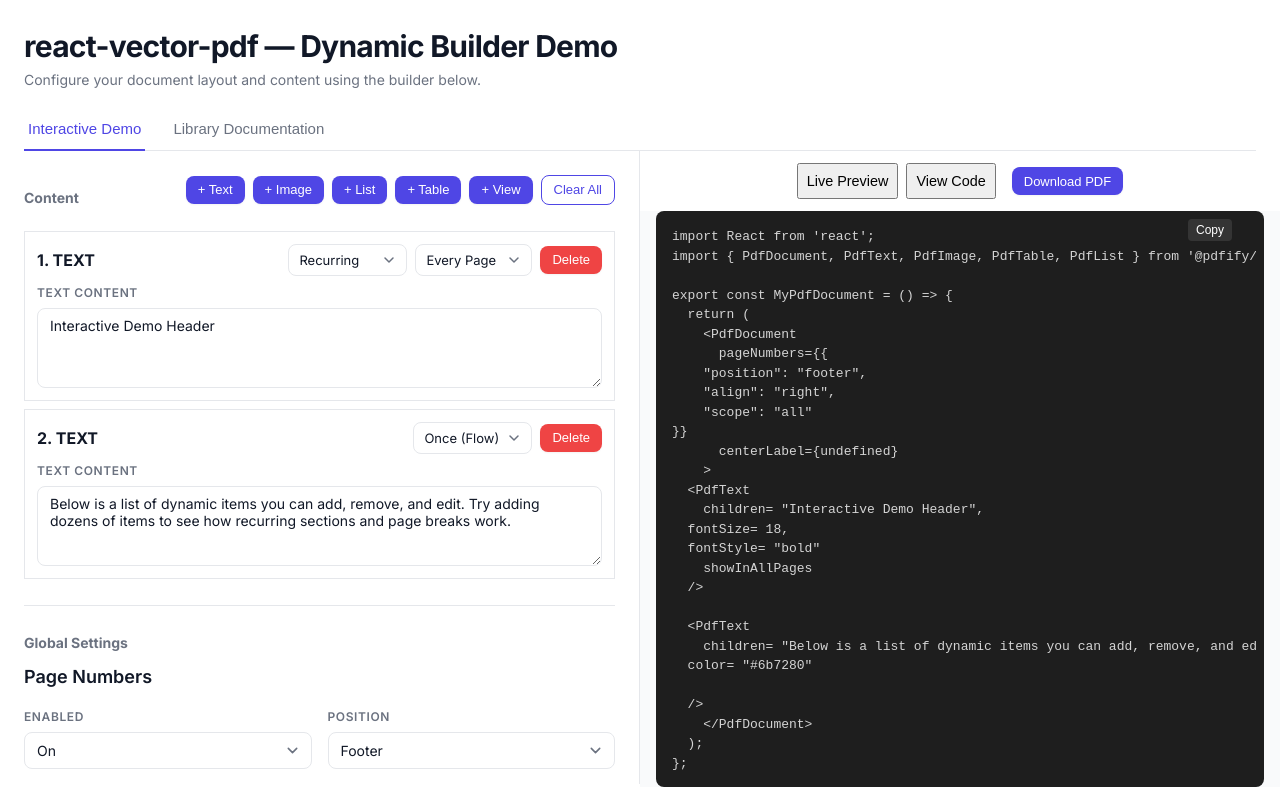
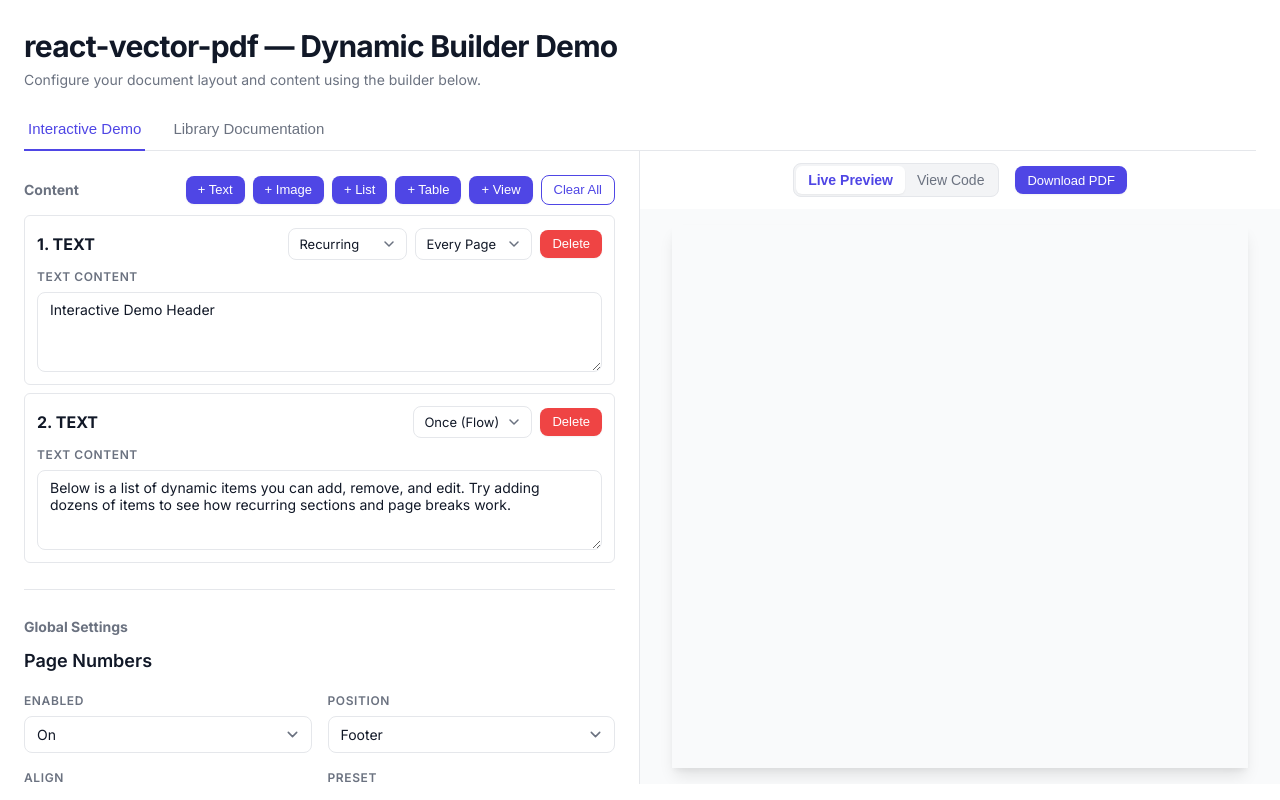
Before and after one commit to adithyavalsaraj/react-vector-pdf, a React (Vite) app: page / in a window 1280 px wide. Built offline with nearby package versions, Linux system fonts and the light colour scheme.

Commit message:
UI update and related fixes

```diff
--- a/src/demo/DemoApp.tsx
+++ b/src/demo/DemoApp.tsx
@@ -7,6 +7,7 @@ import { CodeBlock } from "./components/CodeBlock";
 import { DemoPdfContent } from "./components/DemoPdfContent";
 import { DocsContent } from "./components/DocsContent";
 import { Tabs } from "./components/Tabs";
+import { ViewToggle } from "./components/ViewToggle";
 import { CenterLabelSettings } from "./components/settings/CenterLabelSettings";
 import { ImageSettings } from "./components/settings/ImageSettings";
 import { PageNumberSettings } from "./components/settings/PageNumberSettings";
@@ -244,7 +245,7 @@ export const DemoApp: React.FC = () => {
           <div className="pane-left pane-scrollable">
             <div className="vstack gap-4">
               <div className="vstack">
-                <div className="hstack justify-between items-center">
+                <div className="hstack justify-between items-center sticky-top">
                   <h3 className="text-sm font-bold uppercase text-muted m-0">
                     Content
                   </h3>
@@ -255,12 +256,14 @@ export const DemoApp: React.FC = () => {
                     />
                   </div>
                 </div>
+                {items.length > 0 && (
                   <BuilderList
                     items={items}
                     onRemove={removeItem}
                     onUpdate={updateItem}
                     onUpdateProps={updateItemProps}
                   />
+                )}
               </div>
 
               <div className="hr"></div>
@@ -341,22 +344,7 @@ export const DemoApp: React.FC = () => {
           <div className="pane-right">
             {/* Header */}
             <div className="hstack justify-between p-3 border-bottom bg-white justify-center">
-              <div className="hstack gap-2">
-                <button
-                  className={`tab-btn ${mode === "preview" ? "active" : ""}`}
-                  onClick={() => setMode("preview")}
-                  style={{ fontSize: "0.9rem", padding: "0.5rem" }}
-                >
-                  Live Preview
-                </button>
-                <button
-                  className={`tab-btn ${mode === "download" ? "active" : ""}`}
-                  onClick={() => setMode("code" as any)}
-                  style={{ fontSize: "0.9rem", padding: "0.5rem" }}
-                >
-                  View Code
-                </button>
-              </div>
+              <ViewToggle mode={mode} setMode={setMode} />
               <div className="hstack gap-2">
                 <button
                   className={`btn btn-sm ${downloading ? "loading" : ""}`}
--- a/src/demo/components/BuilderControls.tsx
+++ b/src/demo/components/BuilderControls.tsx
@@ -11,7 +11,7 @@ export const BuilderControls: React.FC<BuilderControlsProps> = ({
   onClearAll,
 }) => {
   return (
-    <div className="hstack gap-2 wrap mb-4">
+    <div className="hstack gap-2 wrap">
       <button className="btn btn-sm" onClick={() => onAddItem("text")}>
         + Text
       </button>
--- a/src/demo/components/BuilderItem.tsx
+++ b/src/demo/components/BuilderItem.tsx
@@ -44,7 +44,7 @@ export const BuilderItem: React.FC<BuilderItemProps> = ({
   };
 
   return (
-    <div className="builder-item card p-3 border">
+    <div className="builder-item card p-3 border rounded">
       <div className="hstack justify-between mb-2">
         <strong>
           {index + 1}. {item.type.toUpperCase()}
--- /dev/null
+++ b/src/demo/components/ViewToggle.tsx
@@ -0,0 +1,26 @@
+import React from "react";
+import { DemoMode } from "../types";
+
+interface ViewToggleProps {
+  mode: DemoMode;
+  setMode: (mode: DemoMode) => void;
+}
+
+export const ViewToggle: React.FC<ViewToggleProps> = ({ mode, setMode }) => {
+  return (
+    <div className="view-toggle">
+      <button
+        className={`toggle-btn ${mode === "preview" ? "active" : ""}`}
+        onClick={() => setMode("preview")}
+      >
+        Live Preview
+      </button>
+      <button
+        className={`toggle-btn ${mode === "code" ? "active" : ""}`}
+        onClick={() => setMode("code")}
+      >
+        View Code
+      </button>
+    </div>
+  );
+};
--- a/src/demo/hooks/useDemoApp.ts
+++ b/src/demo/hooks/useDemoApp.ts
@@ -3,7 +3,7 @@ import { DemoMode, DemoTab, PdfItem, PdfItemType } from "../types";
 
 export const useDemoApp = () => {
   const [activeTab, setActiveTab] = useState<DemoTab>("demo");
-  const [mode, setMode] = useState<DemoMode>("download");
+  const [mode, setMode] = useState<DemoMode>("preview");
   const [downloading, setDownloading] = useState(false);
   const [previewConfig, setPreviewConfig] = useState<any>(null);
 
--- a/src/styles/_variables.scss
+++ b/src/styles/_variables.scss
@@ -6,6 +6,12 @@ $card-bg: #ffffff;
 $text-main: #111827; // Gray 900
 $text-muted: #6b7280; // Gray 500
 $border: #e5e7eb; // Gray 200
+$bg-light: #f3f4f6; // Gray 100
+$danger: #ef4444; // Red 500
+$danger-hover: #dc2626; // Red 600
+$bg-code: #eff6ff; // Blue 50
+$bg-code-block: #1e1e1e;
+$text-code-block: #d4d4d4;
 
 // Spacing & Radius
 $container-width: 900px;
--- a/src/styles/base.scss
+++ b/src/styles/base.scss
@@ -57,16 +57,14 @@ p {
   padding: 0;
   display: flex;
   flex-direction: column;
-  background: #f9fafb;
+  background: $bg;
   overflow: hidden;
 }
 
 .card {
   width: 100%;
   padding: 24px;
-  background: #fff;
-  // border-bottom: 1px solid $border;
-  /* Removed max-width and card shadow styles for full-screen layout */
+  background: $card-bg;
 }
 
 // Controls Grid
@@ -89,7 +87,7 @@ textarea {
   font-size: 0.875rem;
   font-family: inherit;
   color: $text-main;
-  background-color: #fff;
+  background-color: $card-bg;
   border: 1px solid $border;
   border-radius: $radius-md;
   transition: all 0.15s ease;
@@ -275,10 +273,10 @@ select {
 
 .bg {
   &-white {
-    background-color: #ffffff !important;
+    background-color: $card-bg !important;
   }
   &-light {
-    background-color: #f3f4f6 !important;
+    background-color: $bg-light !important;
   }
   &-gray-50 {
     background-color: $bg !important;
@@ -387,9 +385,9 @@ select {
   }
 
   &.danger {
-    background-color: #ef4444;
+    background-color: $danger;
     &:hover:not(:disabled) {
-      background-color: #dc2626;
+      background-color: $danger-hover;
     }
   }
 
@@ -439,7 +437,7 @@ select {
 }
 
 .preview {
-  background: #f3f4f6;
+  background: $bg-light;
   border: 1px dashed $border;
   border-radius: $radius-md;
   color: $text-muted;
@@ -448,7 +446,7 @@ select {
 }
 
 code {
-  background: #eff6ff;
+  background: $bg-code;
   color: $primary;
   padding: 0.125rem 0.375rem;
   border-radius: 4px;
@@ -503,7 +501,7 @@ ul.list-disc {
   grid-template-columns: minmax(0, 1fr) minmax(0, 1fr); /* Strict 50-50 split */
   flex: 1; /* Take remaining height */
   overflow: hidden;
-  background-color: #fff;
+  background-color: $card-bg;
   min-height: 0; /* Important for grid/flex nested scrolling */
   padding-bottom: 1rem;
 }
@@ -516,13 +514,13 @@ ul.list-disc {
   }
 
   &-left {
-    background-color: #fff;
+    background-color: $card-bg;
     border-right: 1px solid $border;
     min-height: 0;
   }
 
   &-right {
-    background-color: #f3f4f6;
+    background-color: $bg-light;
     display: flex;
     flex-direction: column;
     min-height: 0;
@@ -531,8 +529,8 @@ ul.list-disc {
 
 .code-block {
   position: relative;
-  background: #1e1e1e;
-  color: #d4d4d4;
+  background: $bg-code-block;
+  color: $text-code-block;
   padding: 0.5rem; /* Inset scrollbar */
   border-radius: $radius-md;
   font-family: ui-monospace, SFMono-Regular, monospace;
@@ -572,3 +570,43 @@ ul.list-disc {
     }
   }
 }
+
+.view-toggle {
+  display: flex;
+  background: $bg-light;
+  padding: 2px;
+  border-radius: $radius-md;
+  border: 1px solid $border;
+
+  .toggle-btn {
+    padding: 6px 12px;
+    font-size: 0.875rem;
+    font-weight: 500;
+    color: $text-muted;
+    background: transparent;
+    border: none;
+    cursor: pointer;
+    border-radius: $radius-sm;
+    transition: all 0.2s ease;
+    flex: 1;
+    white-space: nowrap;
+
+    &:hover {
+      color: $text-main;
+    }
+
+    &.active {
+      background: $card-bg;
+      color: $primary;
+      box-shadow: 0 1px 2px rgba(0, 0, 0, 0.05);
+      font-weight: 600;
+    }
+  }
+}
+
+.sticky-top {
+  position: sticky;
+  top: 0;
+  z-index: 10;
+  background: $card-bg;
+}
```
Lines whose indentation alone changed are shown as unchanged.
